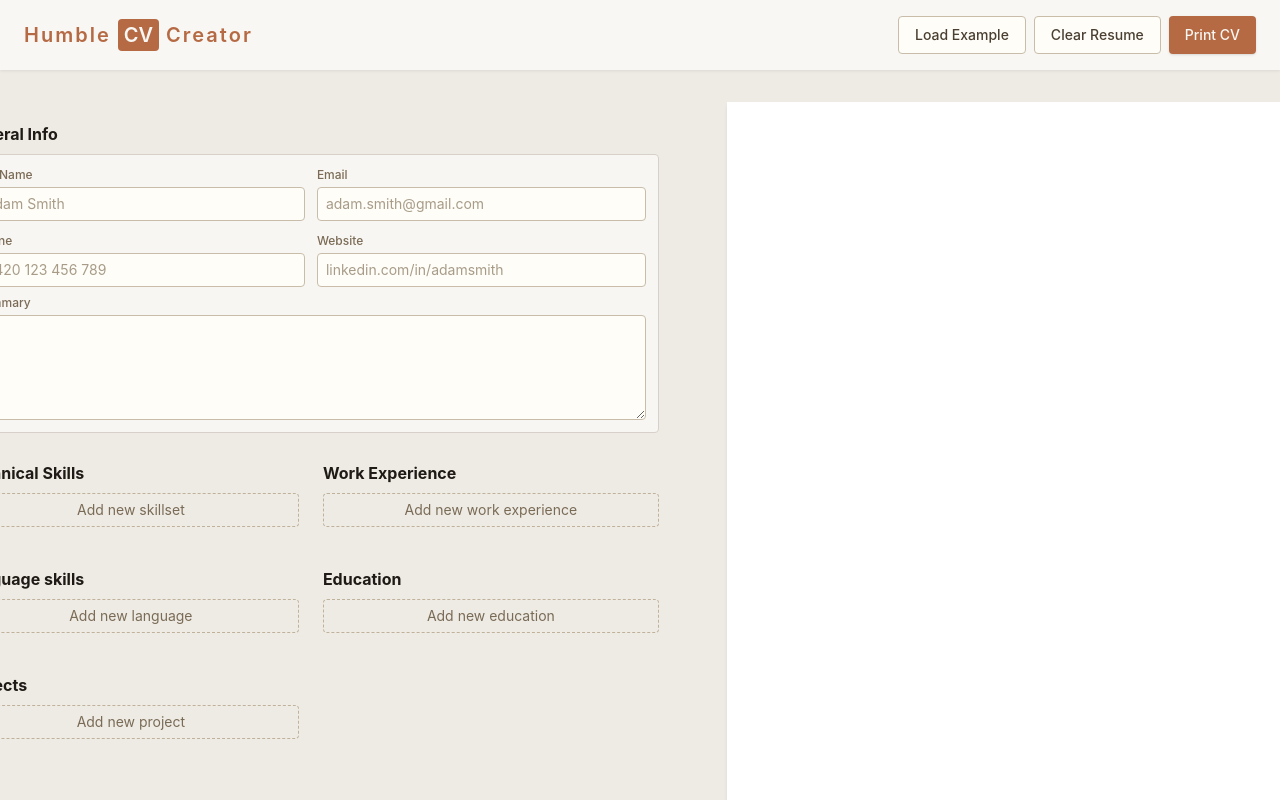
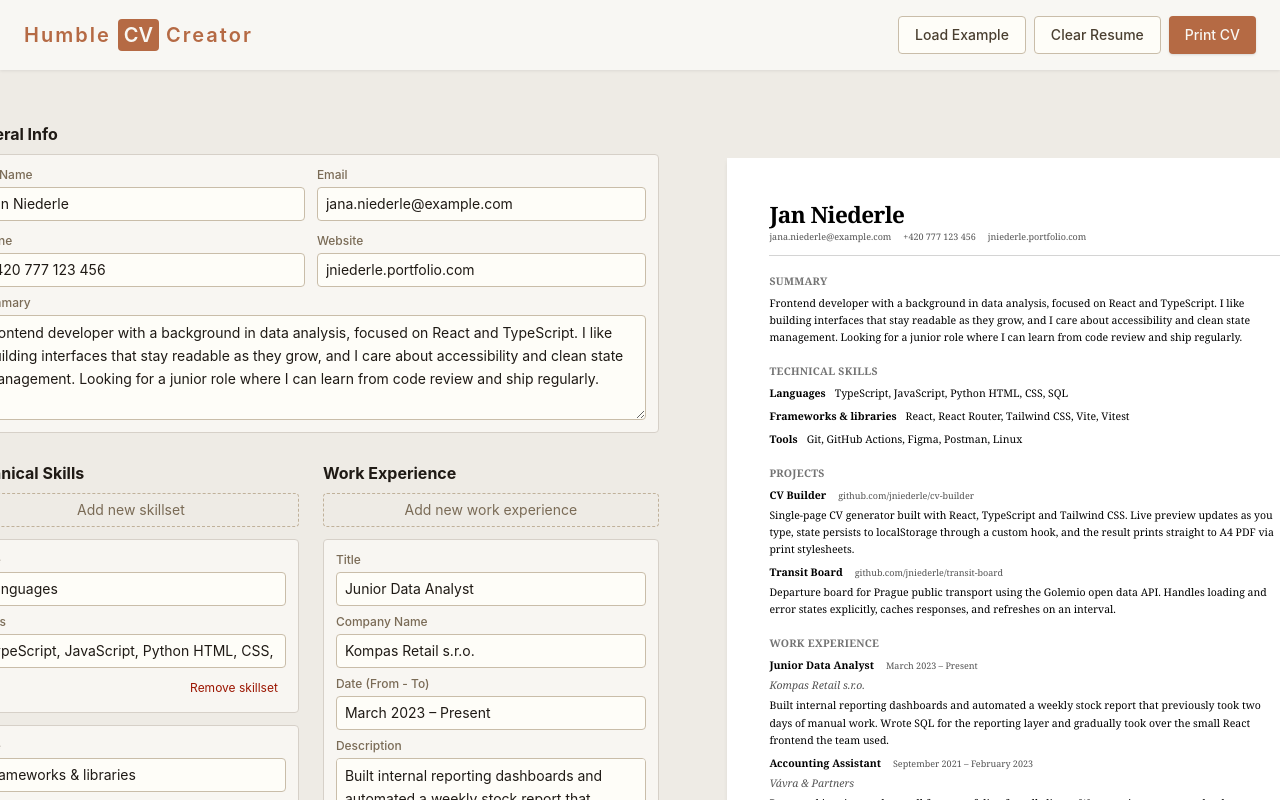
Before and after one commit to alexandrr2222/cv_application, a React (Vite) app: page / in a window 1280 px wide. Built offline with nearby package versions, Linux system fonts and the light colour scheme.

Commit message:
Clean up comments and set example as initial data

```diff
--- a/src/App.tsx
+++ b/src/App.tsx
@@ -8,13 +8,14 @@ import { usePersistedState } from "./helperFunction/usePersistedState";
 import { buttonVariants } from "./dataObjects/buttonVariants";
 
 function App() {
-  const [cvData, setCvData] = usePersistedState<cvDataType>("cvData", emptyCv);
+  const [cvData, setCvData] = usePersistedState<cvDataType>("cvData", filledCv);
   function updateSection<K extends keyof cvDataType>(
     key: K,
     value: cvDataType[K],
   ): void {
     setCvData((prev) => ({ ...prev, [key]: value }));
   }
+
   return (
     <div className="bg-[#eeebe5] font-sans h-dvh flex flex-col">
       <header className="shrink-0 sticky top-0 z-10 print:hidden bg-[#f8f7f3] flex flex-wrap items-center justify-center sm:justify-between gap-3 px-4 sm:px-6 py-3 sm:py-4 shadow-[0_1px_3px_rgba(0,0,0,0.08)]">
@@ -53,7 +54,3 @@ function App() {
 }
 
 export default App;
-
-// TODO
-
-// make it responsive
```
